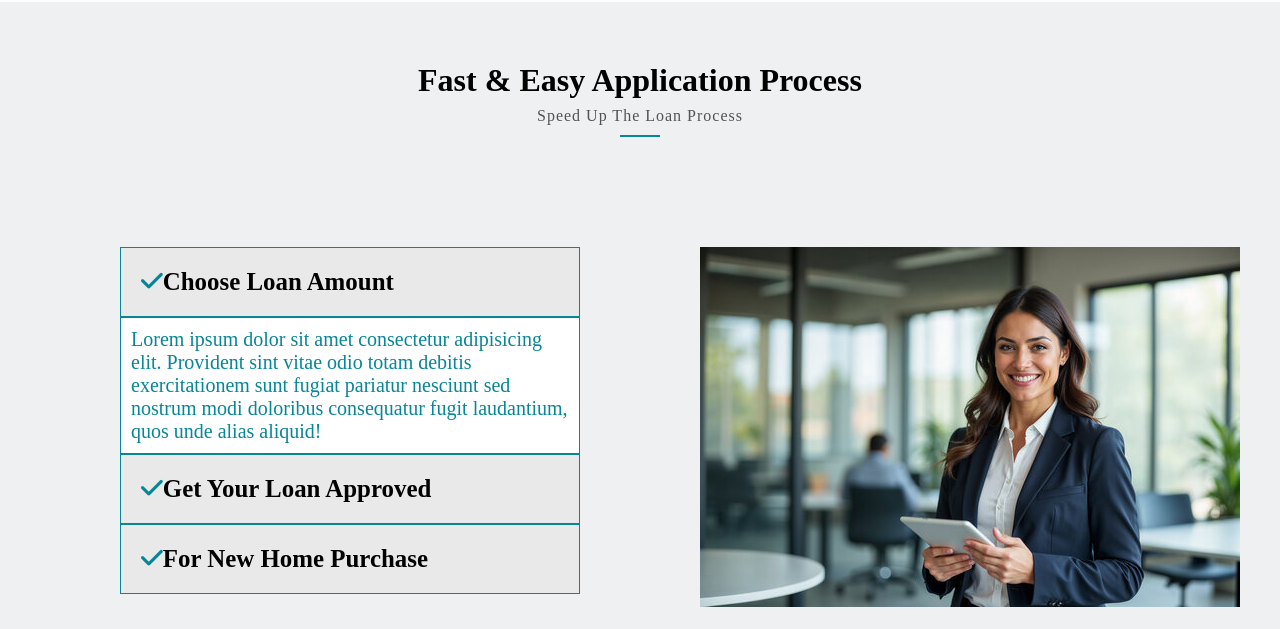
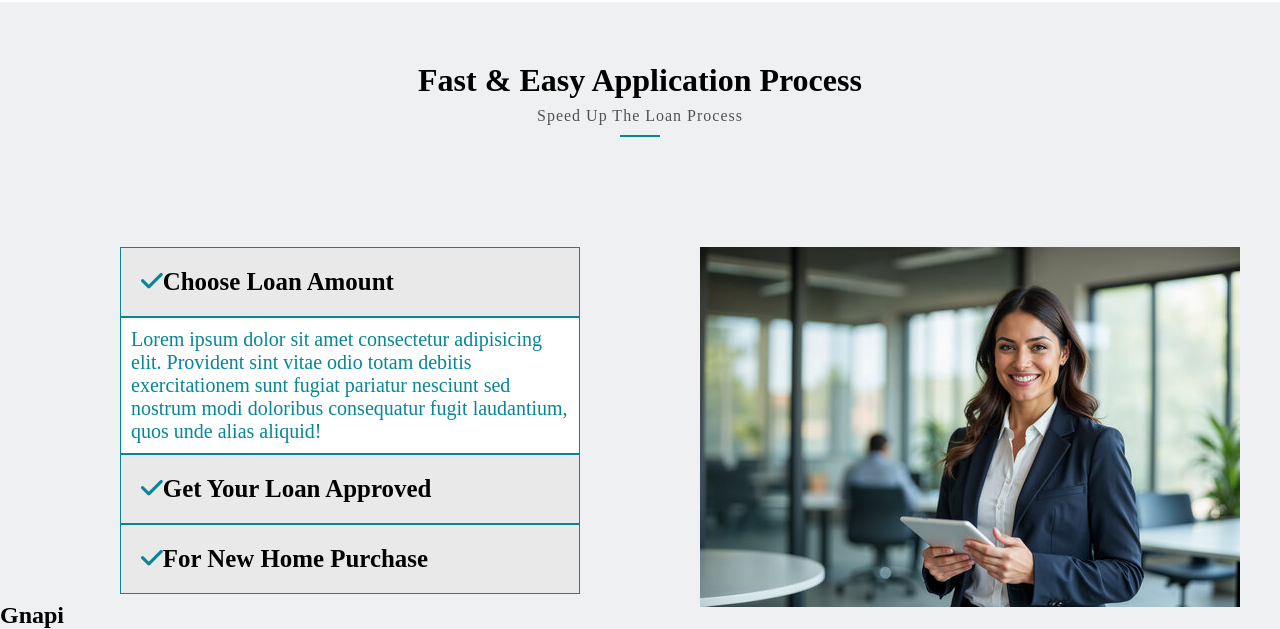
Before and after one commit to GnapikaPhani/Gnapi, a plain HTML site: page index.html in a window 1280 px wide. Shown: the part 1963-2592 px from the top of the page. Drawn offline with Linux system fonts and the light colour scheme.

```diff
--- a/index.html
+++ b/index.html
@@ -102,5 +102,8 @@
         </div>
     </div>
     </section>
+    <section>
+        <h1>Gnapi</h1>
+    </section>
 </body>
 </html>
```
